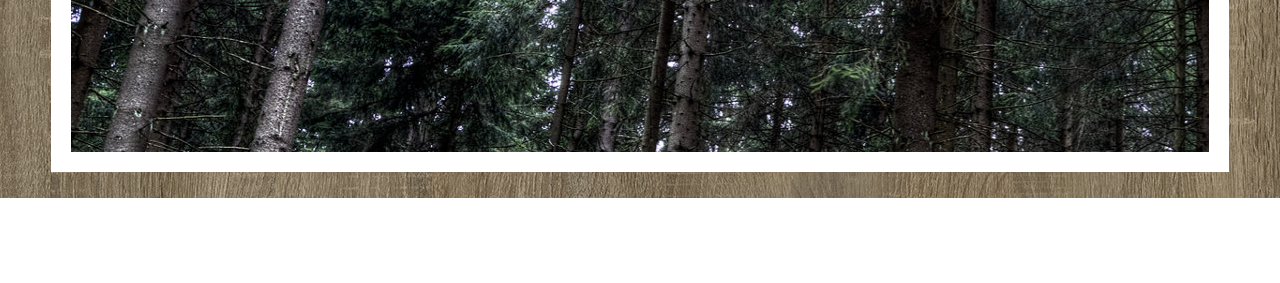
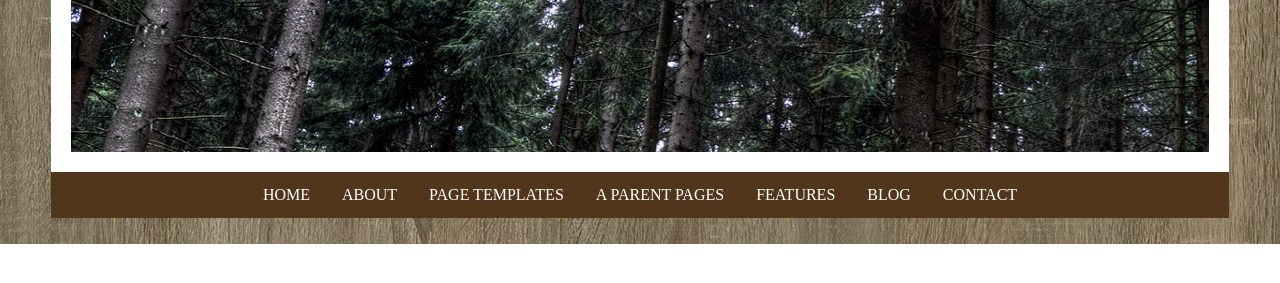
Before and after one commit to giacomocherubini/htmlcss-wordpress, a plain HTML site: page index.html in a window 1280 px wide. Shown: the part 379-662 px from the top of the page. Drawn offline with Linux system fonts and the light colour scheme.

Commit message:
navigation bar

```diff
--- a/index.html
+++ b/index.html
@@ -20,7 +20,17 @@
         </div>
       </div>
 
-
+        <div class="navibar">
+          <ul>
+            <li><a href="#">HOME</a></li>
+            <li><a href="#">ABOUT</a></li>
+            <li><a href="#">PAGE TEMPLATES</a></li>
+            <li><a href="#">A PARENT PAGES</a></li>
+            <li><a href="#">FEATURES</a></li>
+            <li><a href="#">BLOG</a></li>
+            <li><a href="#">CONTACT</a></li>
+          </ul>
+        </div>
 
 
     </header>
```
